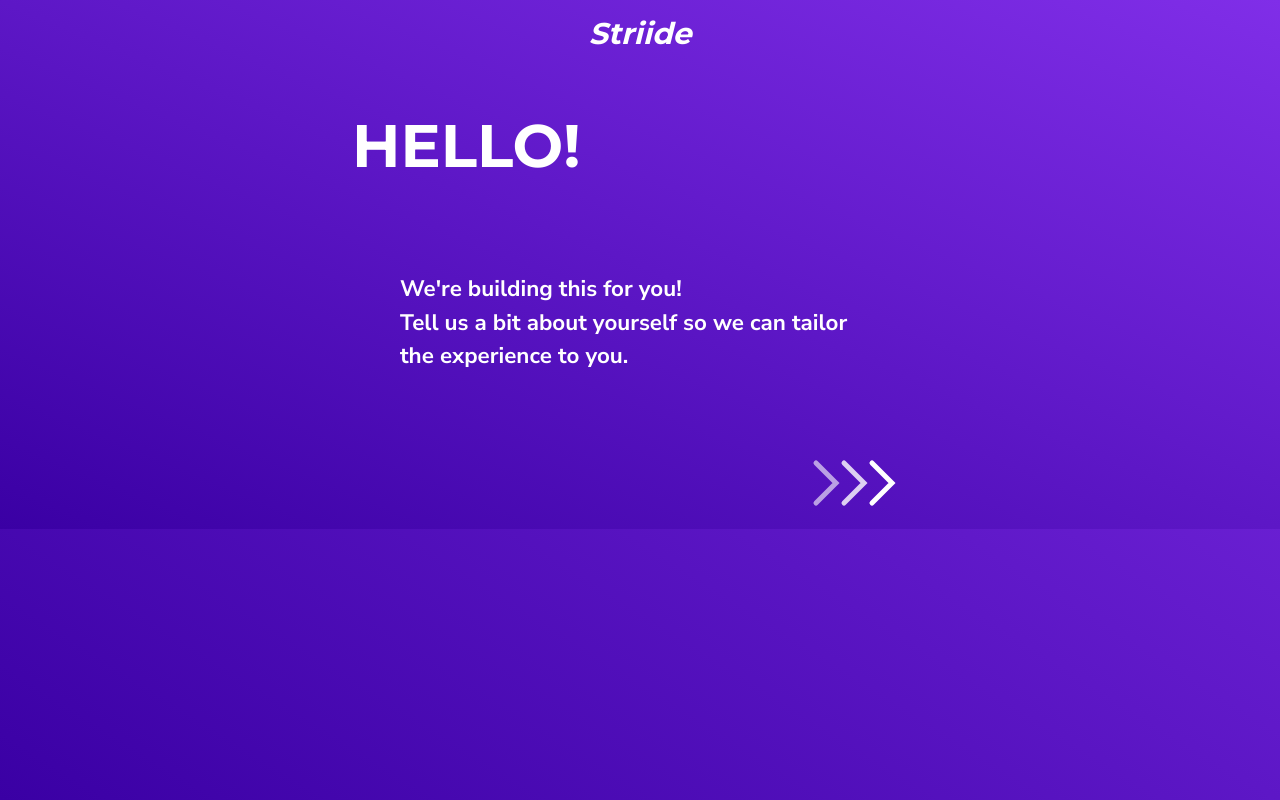
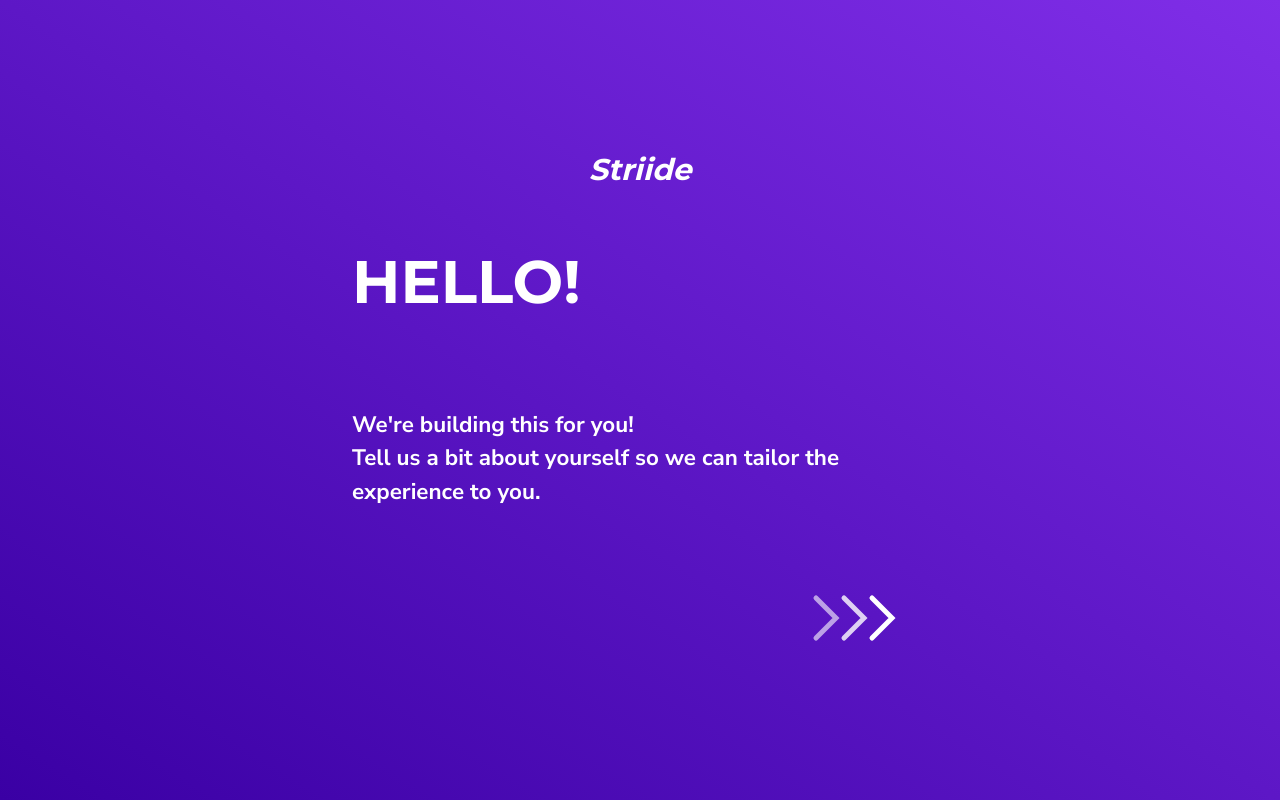
Before and after one commit to Vineexoxo/Automated-Testing, a Next.js app: page /almost-there in a window 1280 px wide. Built offline with nearby package versions, Linux system fonts and the light colour scheme; no server answers; sample sign-in values are in the browser's storage.

Commit message:
fixed almost-there page

```diff
--- a/app/almost-there/page.tsx
+++ b/app/almost-there/page.tsx
@@ -23,7 +23,7 @@ const Page = () => {
   }
 
   return (
-    <div className="flex flex-col items-center justify-center text-white px-4 bg-gradient-to-tr from-[#3A00A4] to-[#802EE8]">
+    <div className="flex flex-col items-center justify-center text-white px-4 bg-gradient-to-tr from-[#3A00A4] to-[#802EE8] h-screen w-screen">
       <div className="w-full max-w-xs md:max-w-md lg:max-w-lg xl:max-w-xl flex flex-col">
 
         {/* Wrapper for Striide with inline style for top margin */}
@@ -37,7 +37,7 @@ const Page = () => {
         </div>
 
         {/* Wrapper for Additional Text Section centered */}
-        <div style={{ marginTop : '1rem', marginBottom: '5rem', marginLeft: '3rem', paddingRight: '3rem' }}>
+        <div style={{ marginTop : '1rem', marginBottom: '5rem' }}>
           <div style={{ fontFamily: 'Nunito Sans, sans-serif', fontSize: '1.4rem' }}>
             <div>We're building this for you!</div>
             <div>Tell us a bit about yourself so we can tailor the experience to you.</div>
```
